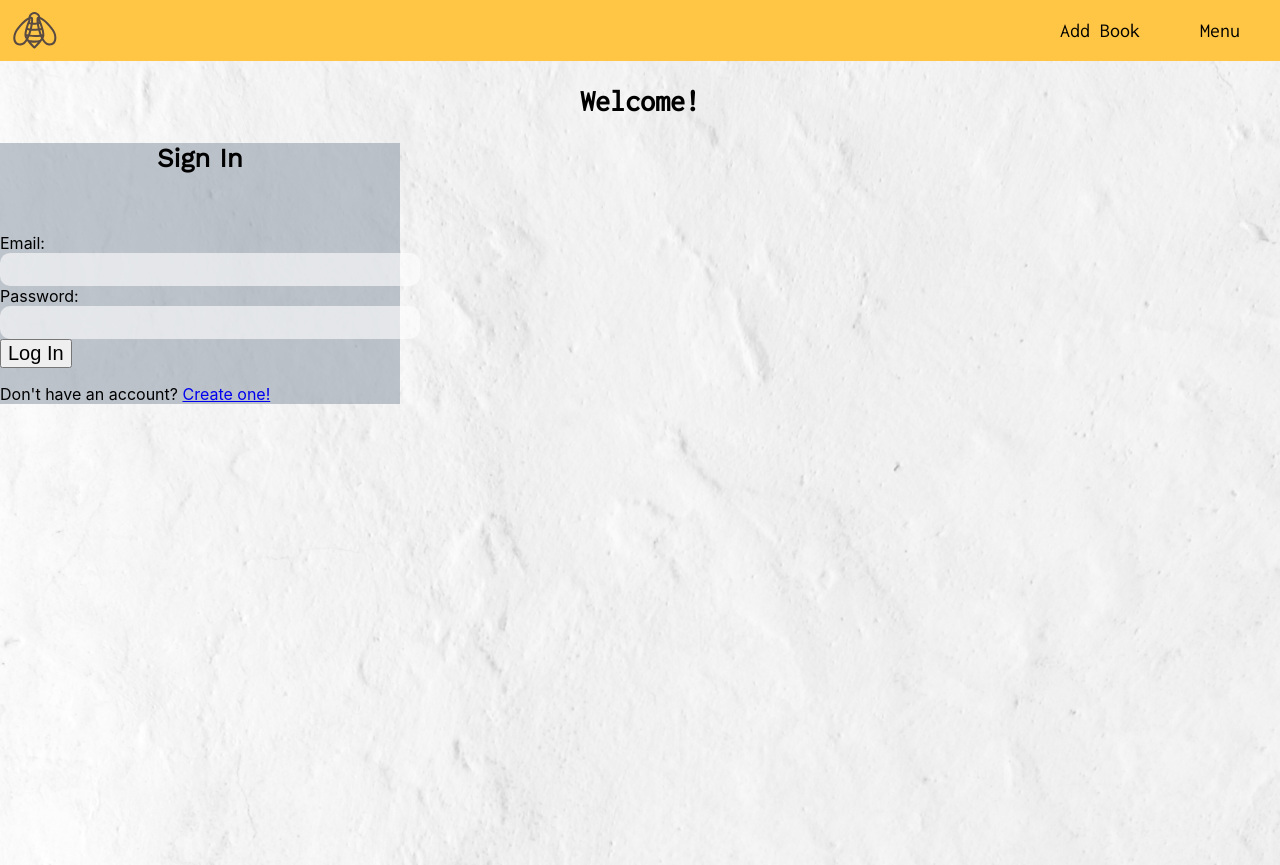
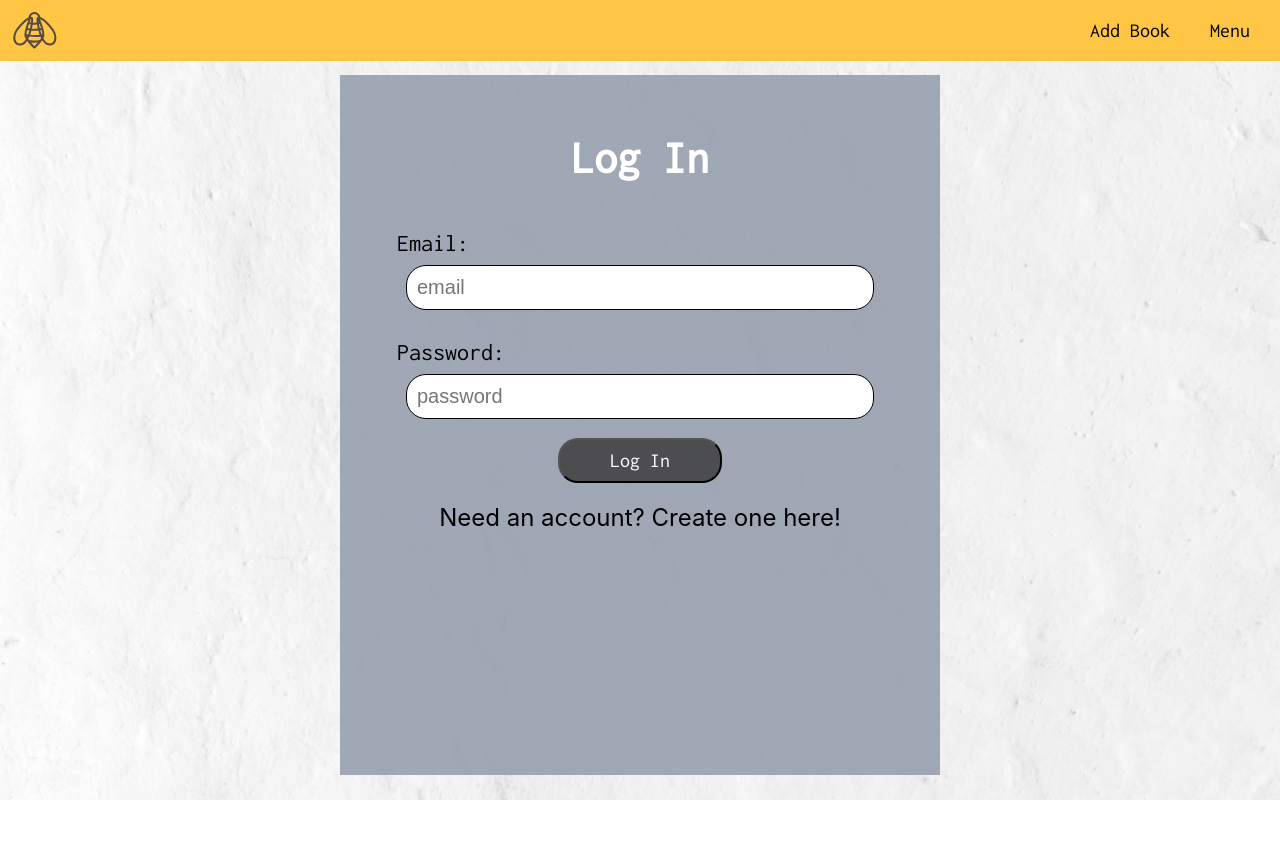
Before and after one commit to ldavidson45/book-club-react, a React (Create React App) app in the folder book-club-frontend/: page /login in a window 1280 px wide. After the commit the page ends 800 px from the top, so only its background shows below. Built offline with nearby package versions, Linux system fonts and the light colour scheme; no server answers.

Commit message:
edit login/signup form and update signup method

```diff
--- a/book-club-frontend/src/components/App/App.js
+++ b/book-club-frontend/src/components/App/App.js
@@ -25,6 +25,7 @@ class App extends Component {
     this.handleLogin = this.handleLogin.bind(this);
     this.handleLogout = this.handleLogout.bind(this);
     this.getData = this.getData.bind(this);
+    this.handleClearInput = this.handleClearInput.bind(this);
   }
 
   componentDidMount() {
@@ -53,13 +54,23 @@ class App extends Component {
 
   handleSignup(event) {
     event.preventDefault();
-    Axios.post("http://localhost:3000/users/signup", {
+    Axios.post("http://localhost:3000/user/signup", {
       email: this.state.email,
-      password: this.state.password
+      password: this.state.password,
+      name: {
+        firstName: this.state.firstName,
+        lastName: this.state.lastName
+      }
     })
       .then(res => {
         localStorage.token = res.data.token;
-        this.setState({ isLoggedIn: true });
+        localStorage.userId = res.data.user._id;
+
+        this.setState({
+          isLoggedIn: true,
+          id: localStorage.userId,
+          user: res.data.user
+        });
         console.log(this.state.isLoggedIn);
       })
       .catch(err => console.log(err));
@@ -92,6 +103,13 @@ class App extends Component {
       isLoggedIn: false
     });
     localStorage.clear();
+  }
+
+  handleClearInput() {
+    this.setState({
+      email: "",
+      password: ""
+    });
   }
 
   render() {
@@ -130,6 +148,8 @@ class App extends Component {
                     {...props}
                     handleInput={this.handleInput}
                     handleLogin={this.handleLogin}
+                    handleSignup={this.handleSignup}
+                    handleClearInput={this.handleClearInput}
                   />
                 );
               }}
--- /dev/null
+++ b/book-club-frontend/src/components/LogIn/FormInput.js
@@ -0,0 +1,20 @@
+import React, { Component } from "react";
+
+class FormInput extends Component {
+  render() {
+    return (
+      <label className="form-label">
+        {this.props.label}
+        <input
+          className="form-input"
+          type={this.props.type}
+          name={this.props.name}
+          placeholder={this.props.name}
+          onChange={this.props.handleInput}
+        />
+      </label>
+    );
+  }
+}
+
+export default FormInput;
--- a/book-club-frontend/src/components/LogIn/Login.css
+++ b/book-club-frontend/src/components/LogIn/Login.css
@@ -1,41 +1,69 @@
-.login-heading {
-  color: black;
-  text-align: center;
-  font-family: "Inconsolata", monospace;
-  font-size: 30px;
+* {
+  box-sizing: border-box;
 }
 
-.form-content {
-  background: rgba(150, 160, 173, 0.6);
-  width: 400px;
+.form-label {
+  font-family: "Inconsolata", monospace;
+  display: flex;
+  flex-direction: column;
+  font-size: 24px;
+  margin: 10px 5%;
 }
 
-.login-label {
-  font-size: 16px;
-  margin: 20px auto;
-  width: 80%;
+.form-input {
+  font-size: 20px;
+  border-radius: 20px;
+  border: solid 1px;
+  padding: 10px;
+  margin: 9px;
 }
 
-input {
-  width: 100%;
-  font-size: 20px;
-  padding: 5px 10px;
-  border: 0;
-  border-radius: 10px;
-  background: rgba(255, 255, 255, 0.6);
+.form-title {
+  font-size: 46px;
+  color: white;
+  font-family: "Inconsolata", monospace;
+  text-align: center;
 }
 
-input:focus {
+.form-input:focus {
   outline: none;
 }
 
-.form-title {
-  font-family: "Work Sans", sans-serif;
-  font-size: 26px;
-  text-align: center;
-  margin-bottom: 60px;
+.login-signup-container {
+  background: rgba(150, 160, 173, 0.9);
+  width: 600px;
+  margin: 10px auto;
+  padding: 0 10px;
+  height: 700px;
+}
+
+.login-signup-form {
+  padding: 20px;
+  margin: 0;
+  height: inherit;
+  display: flex;
+  flex-direction: column;
 }
 
 .form-button {
+  border-radius: 20px;
   font-size: 20px;
+  font-family: "Inconsolata", monospace;
+  background: rgba(68, 68, 68, 0.9);
+  color: white;
+  padding: 10px 50px;
+  margin: 0 auto;
+  display: block;
 }
+
+.signup-link {
+  text-align: center;
+  font-size: 24px;
+  justify-self: flex-end;
+  margin-top: 20px;
+}
+
+.signup-link:hover {
+  color: blue;
+  text-decoration: underline;
+}
--- a/book-club-frontend/src/components/LogIn/Login.js
+++ b/book-club-frontend/src/components/LogIn/Login.js
@@ -1,11 +1,17 @@
 import React, { Component } from "react";
 import { Link } from "react-router-dom";
 import "./Login.css";
+import FormInput from "./FormInput";
 
 class Login extends Component {
   constructor(props) {
     super(props);
+    this.state = {
+      greeting: "Log In",
+      action: "Log In"
+    };
     this.loginAndRedirect = this.loginAndRedirect.bind(this);
+    this.renderSignUp = this.renderSignUp.bind(this);
   }
 
   componentDidMount() {
@@ -15,40 +21,68 @@ class Login extends Component {
     this.props.handleLogin(event);
   }
 
+  renderSignUp(event) {
+    this.props.handleClearInput();
+    let newState;
+    if (this.state.greeting === "Log In") {
+      newState = "Sign Up";
+    } else {
+      newState = "Log In";
+    }
+    this.setState({
+      greeting: newState,
+      action: newState
+    });
+    console.log(this);
+  }
+
   render() {
-    return (
-      <div className="main-container">
-        <h1 className="login-heading">Welcome!</h1>
-        <form onSubmit={this.loginAndRedirect}>
-          <div className="form-content">
-            <h3 className="form-title">Sign In</h3>
-            <label className="login-label">
-              Email:
-              <input
-                type="text"
-                name="email"
-                placeholder=""
-                onChange={this.props.handleInput}
-              />
-            </label>
-            <label className="login-label">
-              Password:
-              <input
-                type="password"
-                name="password"
-                onChange={this.props.handleInput}
-              />
-            </label>
-            <button className="form-button" type="submit">
-              Log In
-            </button>
-            <p>
-              Don't have an account? <Link to="/signup">Create one!</Link>
-            </p>
-          </div>
+    var form;
+    console.log(this.props);
+    if (this.state.action === "Sign Up") {
+      form = (
+        <form className="login-signup-form">
+          <h2 className="form-title">{this.state.greeting}</h2>
+
+          <FormInput label="First Name:" name="firstName" {...this.props} />
+          <FormInput label="Last Name:" name="lastName" {...this.props} />
+          <FormInput label="Email:" name="email" {...this.props} />
+          <FormInput
+            label="Password:"
+            name="password"
+            {...this.props}
+            type="password"
+          />
+          <button className="form-button" onClick={this.props.handleSignup}>
+            Create New Account
+          </button>
+          <span className="signup-link" onClick={this.renderSignUp}>
+            Login here
+          </span>
         </form>
-      </div>
-    );
+      );
+    } else {
+      form = (
+        <form className="login-signup-form">
+          <h2 className="form-title">{this.state.greeting}</h2>
+          <FormInput label="Email:" name="email" {...this.props} />
+          <FormInput
+            label="Password:"
+            name="password"
+            {...this.props}
+            type="password"
+          />{" "}
+          <button className="form-button" onClick={this.props.handleLogin}>
+            Log In
+          </button>
+          <span className="signup-link" onClick={this.renderSignUp}>
+            Need an account? Create one here!
+          </span>
+        </form>
+      );
+    }
+
+    return <div className="login-signup-container">{form}</div>;
   }
 }
 
```
